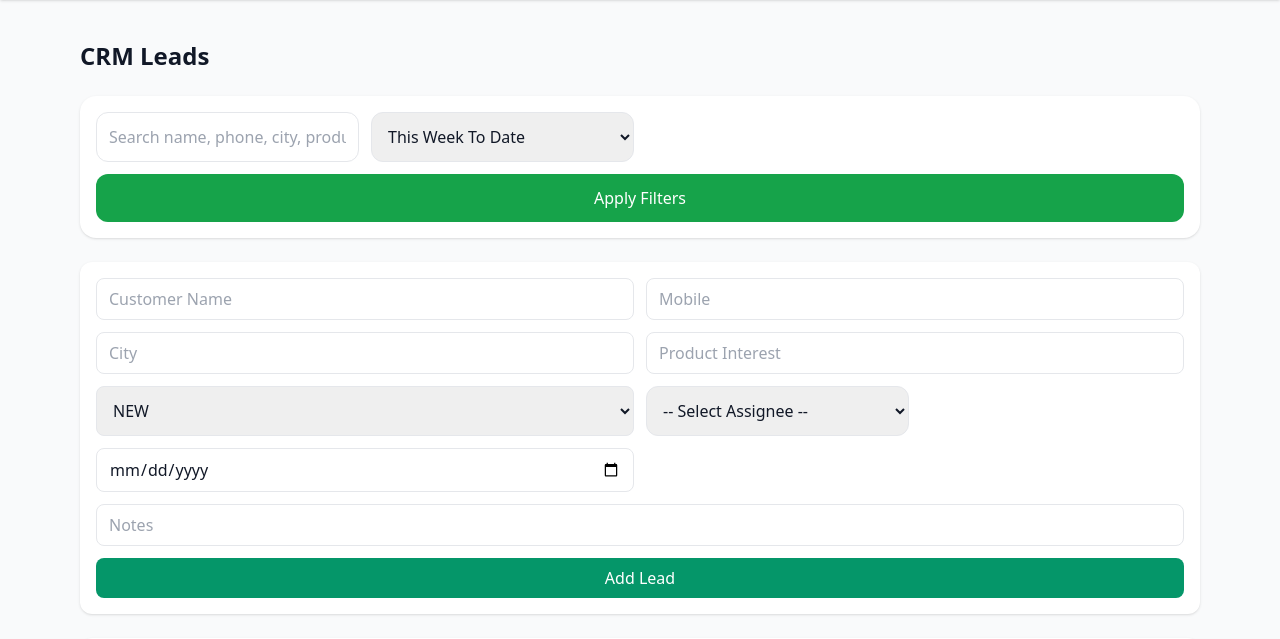
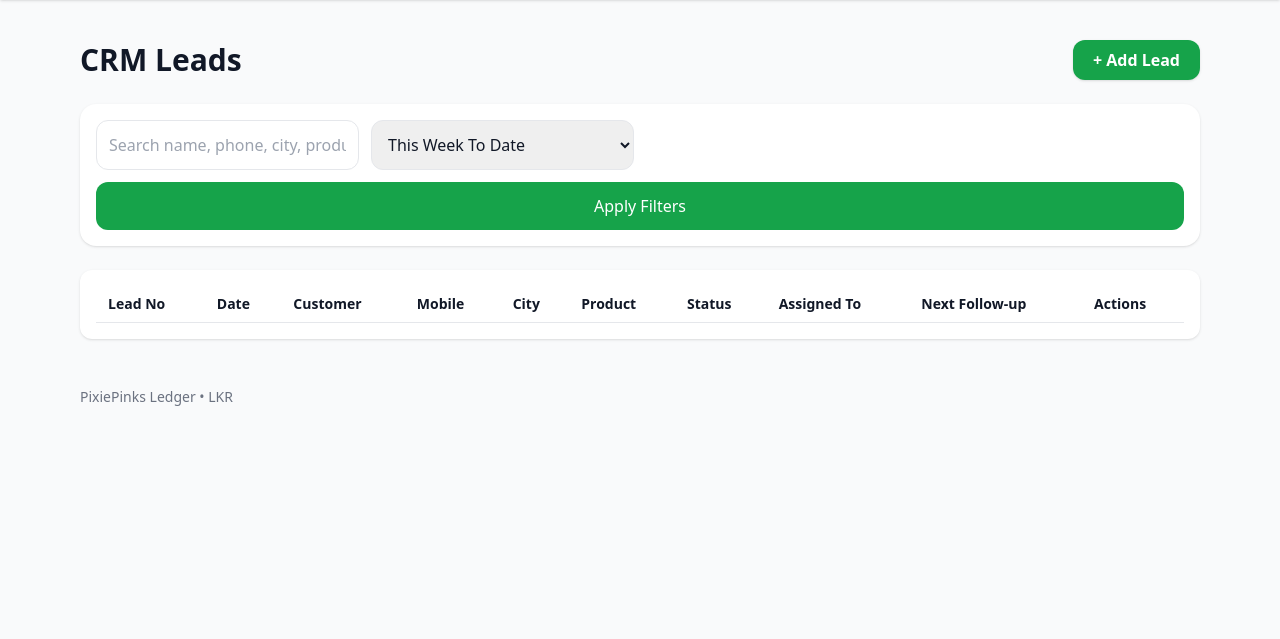
Before and after one commit to Pixiepinks/pixiepinks_ledger, a FastAPI app: page /crm/leads in a window 1280 px wide. Shown: the part 56-695 px from the top of the page. After the commit the page ends 462 px from the top, so only its background shows below. Run offline with FastAPI, Linux system fonts and the light colour scheme; the visitor is signed in with stand-in values (Sample User, id 1); lists and menus that the app fills with data are empty; some libraries are stand-ins or nearby versions.

Commit message:
Revamp CRM leads form into collapsible add-lead card

```diff
--- a/templates/crm_leads.html
+++ b/templates/crm_leads.html
@@ -1,7 +1,60 @@
 {% extends "base.html" %}
 {% block content %}
 <div class="space-y-6">
-  <h1 class="text-2xl font-bold">CRM Leads</h1>
+  <div class="flex items-center justify-between mb-4">
+    <h1 class="text-3xl font-bold">CRM Leads</h1>
+
+    <button
+      type="button"
+      id="showLeadFormBtn"
+      class="bg-green-600 hover:bg-green-700 text-white font-semibold px-5 py-2 rounded-xl shadow transition"
+    >
+      + Add Lead
+    </button>
+  </div>
+
+  <div
+    id="leadFormCard"
+    class="hidden bg-white rounded-2xl shadow-lg p-6 mb-6 border border-gray-200 transition-all duration-300"
+  >
+    <div class="flex items-center justify-between mb-4">
+      <h2 class="text-2xl font-bold text-gray-800">Add New Lead</h2>
+
+      <button
+        type="button"
+        id="closeLeadFormBtn"
+        class="text-gray-500 hover:text-red-600 text-2xl leading-none"
+      >
+        ×
+      </button>
+    </div>
+
+    <form method="post" action="/crm/leads" class="grid grid-cols-1 md:grid-cols-2 gap-4">
+      <input name="customer_name" required placeholder="Customer Name" class="border border-gray-300 rounded-xl px-4 py-3 focus:outline-none focus:ring-2 focus:ring-emerald-300">
+      <input name="mobile" required placeholder="Mobile" class="border border-gray-300 rounded-xl px-4 py-3 focus:outline-none focus:ring-2 focus:ring-emerald-300">
+      <input name="city" placeholder="City" class="border border-gray-300 rounded-xl px-4 py-3 focus:outline-none focus:ring-2 focus:ring-emerald-300">
+      <input name="product_interest" placeholder="Product Interest" class="border border-gray-300 rounded-xl px-4 py-3 focus:outline-none focus:ring-2 focus:ring-emerald-300">
+      <select name="status" class="border border-gray-300 rounded-xl px-4 py-3 focus:outline-none focus:ring-2 focus:ring-emerald-300">{% for s in statuses %}<option value="{{ s }}">{{ s }}</option>{% endfor %}</select>
+      <div class="grid grid-cols-1 sm:grid-cols-2 gap-3">
+        <select name="assigned_to" id="assigned_to_select" class="border border-gray-300 rounded-xl p-3 focus:outline-none focus:ring-2 focus:ring-emerald-300">
+          <option value="">-- Select Assignee --</option>
+          {% for user in crm_users %}
+          <option value="{{ user.name }}">{{ user.name }}</option>
+          {% endfor %}
+          <option value="__new__">+ Add New Assignee</option>
+        </select>
+
+        <input type="text" name="new_assignee" id="new_assignee_input" placeholder="Enter new assignee name" class="border border-gray-300 rounded-xl p-3 hidden focus:outline-none focus:ring-2 focus:ring-emerald-300">
+      </div>
+      <input type="date" name="next_followup" class="border border-gray-300 rounded-xl px-4 py-3 focus:outline-none focus:ring-2 focus:ring-emerald-300">
+      <input name="notes" placeholder="Notes" class="border border-gray-300 rounded-xl px-4 py-3 md:col-span-2 focus:outline-none focus:ring-2 focus:ring-emerald-300">
+
+      <div class="md:col-span-2 flex flex-col sm:flex-row gap-3">
+        <button class="bg-emerald-600 hover:bg-emerald-700 text-white font-semibold rounded-xl px-4 py-3 transition">Add Lead</button>
+        <button type="button" id="cancelLeadFormBtn" class="bg-gray-100 hover:bg-gray-200 text-gray-700 font-semibold rounded-xl px-4 py-3 transition">Cancel</button>
+      </div>
+    </form>
+  </div>
 
   <div class="bg-white rounded-2xl shadow p-4 mb-6">
     <form method="get" class="grid grid-cols-1 md:grid-cols-4 gap-3">
@@ -47,28 +100,6 @@
     </form>
   </div>
 
-  <form method="post" action="/crm/leads" class="bg-white rounded-xl shadow p-4 grid grid-cols-1 md:grid-cols-2 gap-3">
-    <input name="customer_name" required placeholder="Customer Name" class="border rounded-lg px-3 py-2">
-    <input name="mobile" required placeholder="Mobile" class="border rounded-lg px-3 py-2">
-    <input name="city" placeholder="City" class="border rounded-lg px-3 py-2">
-    <input name="product_interest" placeholder="Product Interest" class="border rounded-lg px-3 py-2">
-    <select name="status" class="border rounded-lg px-3 py-2">{% for s in statuses %}<option value="{{ s }}">{{ s }}</option>{% endfor %}</select>
-    <div class="grid grid-cols-1 md:grid-cols-2 gap-3">
-      <select name="assigned_to" id="assigned_to_select" class="border rounded-xl p-3">
-        <option value="">-- Select Assignee --</option>
-        {% for user in crm_users %}
-        <option value="{{ user.name }}">{{ user.name }}</option>
-        {% endfor %}
-        <option value="__new__">+ Add New Assignee</option>
-      </select>
-
-      <input type="text" name="new_assignee" id="new_assignee_input" placeholder="Enter new assignee name" class="border rounded-xl p-3 hidden">
-    </div>
-    <input type="date" name="next_followup" class="border rounded-lg px-3 py-2">
-    <input name="notes" placeholder="Notes" class="border rounded-lg px-3 py-2 md:col-span-2">
-    <button class="bg-emerald-600 text-white rounded-lg px-3 py-2 md:col-span-2">Add Lead</button>
-  </form>
-
   <div class="bg-white rounded-xl shadow p-4 overflow-x-auto">
     <table class="min-w-full text-sm whitespace-nowrap">
       <thead class="sticky top-0 bg-white z-10">
@@ -88,11 +119,36 @@
 </div>
 <script>
 document.addEventListener("DOMContentLoaded", function () {
+    const leadFormCard = document.getElementById("leadFormCard");
+    const showLeadFormBtn = document.getElementById("showLeadFormBtn");
+    const closeLeadFormBtn = document.getElementById("closeLeadFormBtn");
+    const cancelLeadFormBtn = document.getElementById("cancelLeadFormBtn");
     const select = document.getElementById("assigned_to_select");
     const input = document.getElementById("new_assignee_input");
     const rangeType = document.getElementById("range_type");
     const dateFrom = document.getElementById("date_from");
     const dateTo = document.getElementById("date_to");
+
+    if (showLeadFormBtn && leadFormCard) {
+        showLeadFormBtn.addEventListener("click", () => {
+            leadFormCard.classList.remove("hidden");
+            leadFormCard.scrollIntoView({ behavior: "smooth", block: "start" });
+        });
+    }
+
+    function hideLeadForm() {
+        if (leadFormCard) {
+            leadFormCard.classList.add("hidden");
+        }
+    }
+
+    if (closeLeadFormBtn) {
+        closeLeadFormBtn.addEventListener("click", hideLeadForm);
+    }
+
+    if (cancelLeadFormBtn) {
+        cancelLeadFormBtn.addEventListener("click", hideLeadForm);
+    }
 
     if (select && input) {
         select.addEventListener("change", function () {
@@ -125,6 +181,10 @@ document.addEventListener("DOMContentLoaded", function () {
         rangeType.addEventListener("change", toggleCustomDates);
         toggleCustomDates();
     }
+
+    {% if request.query_params.get('saved') %}
+    document.getElementById("leadFormCard").classList.add("hidden");
+    {% endif %}
 });
 </script>
 {% endblock %}
```
